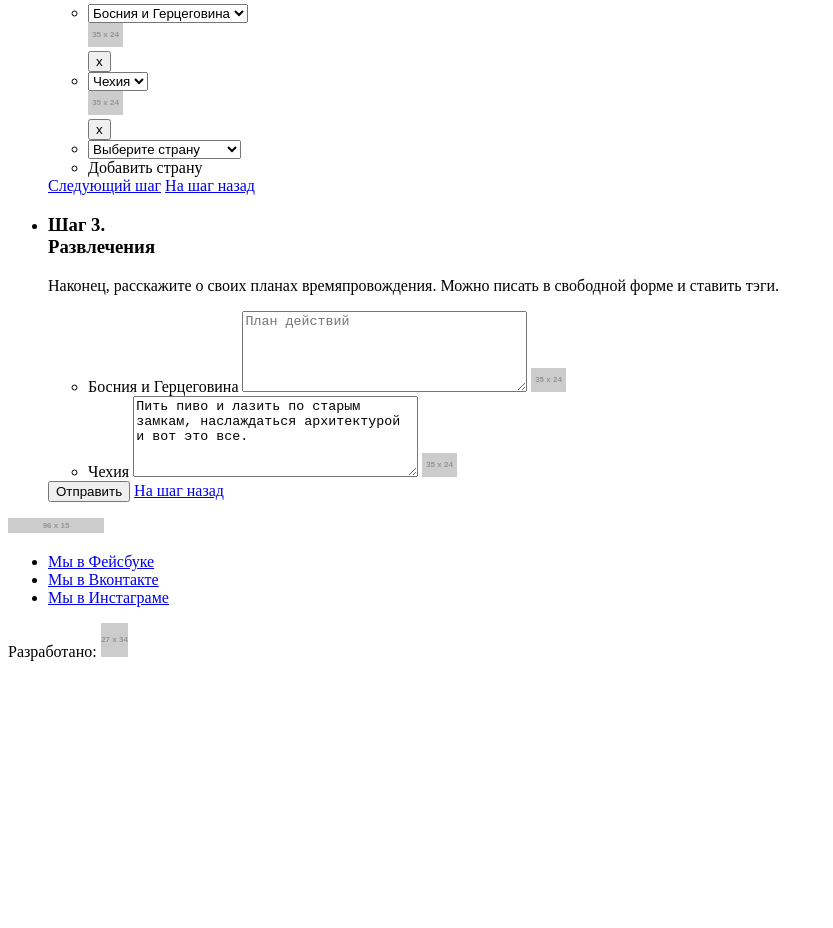
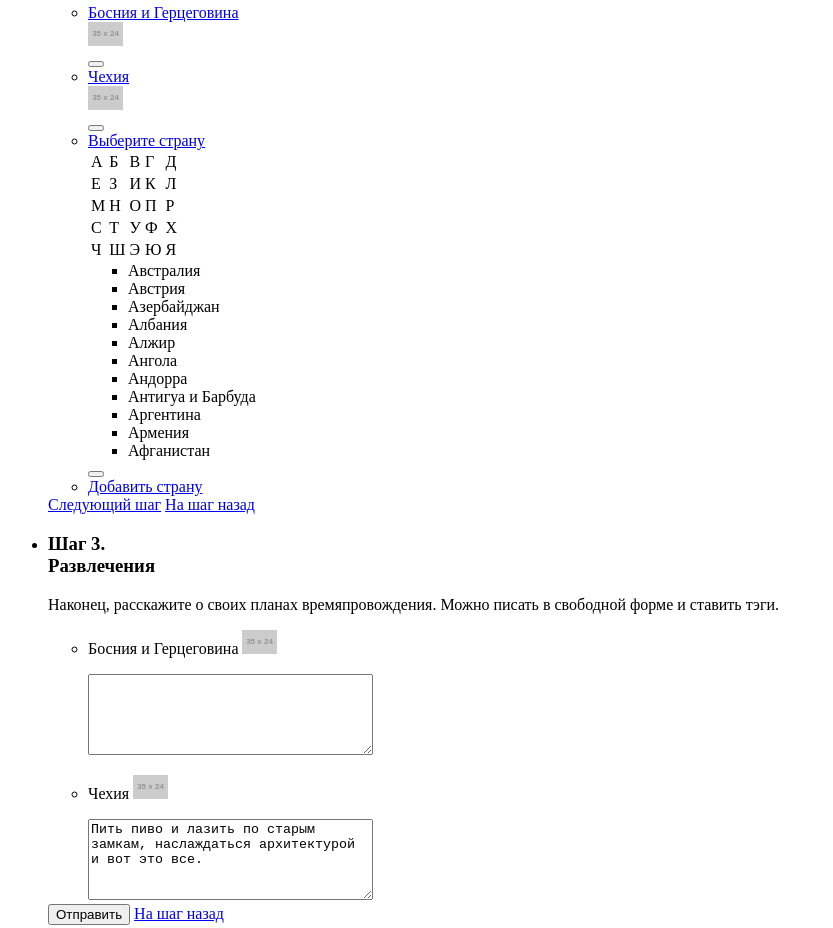
Before and after one commit to IreneMMM/161553-pognali-21, a website: page source/form.html in a window 1280 px wide. Shown: the part 1755-2683 px from the top of the page, without its empty margins (0-833 px from the left). Before the commit the page ends 2424 px from the top, so only its background shows below. Drawn offline with Linux system fonts and the light colour scheme; placeholder pictures from the web are drawn by us.

Commit message:
Разметка страницы формы_исправления

```diff
--- a/source/form.html
+++ b/source/form.html
@@ -20,7 +20,7 @@
       <div class="main-nav__wrapper">
         <ul class="main-nav__list site-list">
           <li class="site-list__item">
-            <a href="">
+            <a href="#">
               О сервисе
             </a>
           </li>
@@ -37,7 +37,7 @@
         </ul>
         <ul class="main-nav__list user-list">
           <li class="user-list__item user-list__item--login">
-            <a class="login-link" href="">
+            <a class="login-link" href="#">
               Авторизация
             </a>
           </li>
@@ -85,19 +85,19 @@
         <button class="button-photo-change" type="button">Cменить фото</button>
 
         <form class="user-tags" action="#" method="POST">
-          <fieldset>
+          <fieldset class="user-tags__area">
             <legend class="user-tags__title">Теги</legend>
             <textarea class="user-tags__text" name="tags" placeholder="Коротко о себе в виде 5-8 хештэгов"></textarea>
           </fieldset>
         </form>
 
         <form class="user-transport" action="#" method="POST">
-          <fieldset>
+          <fieldset class="user-transport__box">
             <legend class="user-transport__title">Транcпорт</legend>
-            <button class="user-transport__item user-transport__item--plane" name="transport" type="button"></button>
-            <button class="user-transport__item user-transport__item--bus" name="transport" type="button"></button>
-            <button class="user-transport__item user-transport__item--cycle" name="transport" type="button"></button>
-            <button class="user-transport__item user-transport__item--foot" name="transport" type="button"></button>
+            <button class="user-transport__item user-transport__item--plane" name="plane" type="button" aria-label="Выбрать способ передвижения - самолет"></button>
+            <button class="user-transport__item user-transport__item--bus" name="bus" type="button" aria-label="Выбрать способ передвижения - автобус"></button>
+            <button class="user-transport__item user-transport__item--cycle" name="cycle" type="button" aria-label="Выбрать способ передвижения - велосипед"></button>
+            <button class="user-transport__item user-transport__item--foot" name="foot" type="button" aria-label="Выбрать способ передвижения - пешком"></button>
           </fieldset>
         </form>
       </div>
@@ -111,21 +111,24 @@
             <p class="user-plans__countries">Франция, Италия</p>
             <p class="user-plans__companions">3 попутчика</p>
             <p class="user-plans__dates">26 мар — 29 мар</p>
-            <a class="user-plans__button-change" href="">Изменить</a>
+            <a class="user-plans__button-change" href="#">Изменить</a>
           </li>
           <li class="user-plans__item">
             <p class="user-plans__countries">Франция, Италия</p>
             <p class="user-plans__companions">3 попутчика</p>
             <p class="user-plans__dates">26 мар — 29 мар</p>
-            <a class="user-plans__button-change" href="">Изменить</a>
+            <a class="user-plans__button-change" href="#">Изменить</a>
           </li>
         </ol>
       </div>
     </section>
 
     <section class="plan-addition">
-      <div class="plan-addition__wrapper">
+      <div class="plan-addition__wrapper steps">
+
+        <form class="steps" method="get" action="https://echo.htmlacademy.ru">
           <h2 class="plan-addition__title">Добавить план</h2>
+          <div class="steps-marker">
             <ul class="steps-marker__list">
               <li class="steps-marker__item steps-marker__item--active">
                 <a href="#">Даты</a>
@@ -137,13 +140,13 @@
                 <a href="#">Развлечения</a>
               </li>
             </ul>
-
+          </div>
           <ul class="steps__list">
-          <li class="steps__item step__item--one" id="step1">
+            <li class="steps__item steps__item--one" id="step1">
               <h3 class="steps__title">Шаг 1.<br>Даты пребывания</h3>
               <p class="steps__description">Укажите предпочтительное количество попутчиков, которых вы хотели бы позвать в
                 поездку и ее предполагаемую длительность.</p>
-            <form class="companions__form" method="get" action="https://echo.htmlacademy.ru">
+              <div class="companions">
                 <div class="companions-amount">
                   <label for="companions-amount">Ищу попутчиков:</label>
                   <p>Чел.</p>
@@ -158,15 +161,14 @@
                   <label for="is-children">Можно с детьми</label>
                   <input type="checkbox" id="is-children" name="is-children">
                 </div>
-
-              <div class="calendar__wrapper">
+                <div class="calendar">
                   <ul class="month">
                     <li class="month__arrow month__arrow--prev">&#10094;</li>
                     <li class="month__title">Март 2019</li>
                     <li class="month__arrow month__arrow--next">&#10095;</li>
                   </ul>
-                <table class="calendar">
-                  <tr class="weekdays__list">
+                  <table class="calendar__table">
+                    <tr class="weekdays">
                       <th class="weekdays__item">Пн</th>
                       <th class="weekdays__item">Вт</th>
                       <th class="weekdays__item">Ср</th>
@@ -175,7 +177,7 @@
                       <th class="weekdays__item weekdays__item--holiday">Сб</th>
                       <th class="weekdays__item weekdays__item--holiday">Вс</th>
                     </tr>
-                  <tr>
+                    <tr class="days">
                       <td class="days__item days__item--disabled">23</td>
                       <td class="days__item days__item--disabled">24</td>
                       <td class="days__item days__item--disabled">25</td>
@@ -184,7 +186,7 @@
                       <td class="days__item days__item--disabled">28</td>
                       <td class="days__item days__item--disabled">1</td>
                     </tr>
-                  <tr>
+                    <tr class="days">
                       <td class="days__item days__item--disabled">2</td>
                       <td class="days__item days__item--disabled">3</td>
                       <td class="days__item days__item--disabled">4</td>
@@ -193,7 +195,7 @@
                       <td class="days__item days__item--disabled">7</td>
                       <td class="days__item days__item--disabled">8</td>
                     </tr>
-                  <tr>
+                    <tr class="days">
                       <td class="days__item days__item--disabled">9</td>
                       <td class="days__item days__item--disabled">10</td>
                       <td class="days__item days__item--disabled">11</td>
@@ -202,7 +204,7 @@
                       <td class="days__item days__item--disabled">14</td>
                       <td class="days__item days__item--disabled">15</td>
                     </tr>
-                  <tr>
+                    <tr class="days">
                       <td class="days__item days__item--disabled">16</td>
                       <td class="days__item days__item--disabled">17</td>
                       <td class="days__item days__item--disabled">18</td>
@@ -211,7 +213,7 @@
                       <td class="days__item days__item--disabled">21</td>
                       <td class="days__item days__item--disabled">22</td>
                     </tr>
-                  <tr>
+                    <tr class="days">
                       <td class="days__item days__item--disabled">23</td>
                       <td class="days__item days__item--disabled">24</td>
                       <td class="days__item days__item--disabled">25</td>
@@ -220,7 +222,7 @@
                       <td class="days__item days__item--chosen">28</td>
                       <td class="days__item">29</td>
                     </tr>
-                  <tr>
+                    <tr class="days">
                       <td class="days__item">30</td>
                       <td class="days__item">31</td>
                       <td class="days__item">1</td>
@@ -231,112 +233,144 @@
                     </tr>
                   </table>
                 </div>
-            </form>
-            <a class="form__button form__button--next" href="#step2">Следующий шаг</a>
+              </div>
+              <a class="steps__button steps__button--next" href="#step2">Следующий шаг</a>
             </li>
 
-          <li class="steps__item step__item--two" id="step2">
+            <li class="steps__item steps__item--two" id="step2">
               <h3 class="steps__title">Шаг 2.<br>Маршрут</h3>
               <p class="steps__description">Укажите страны, которые вы хотели бы посетить. Это может быть одна или сразу
                 несколько.</p>
 
-            <form class="countries__form" method="get" action="https://echo.htmlacademy.ru">
-              <ul class="countries-select__list">
-                <li class="countries-select__item">
-                  <select class="countries__list" name="select-one">
-                    <option class="countries__item" value="Bosnia_and_Herzegovina">Босния и Герцеговина</option>
-                  </select>
+              <div class="route-form">
+                <ul class="route-form__list">
+                  <li class="route-form__item">
+                    <div class="countries-container">
+                      <a class="countries-container__toggle" href="#" >
+                        <span class="countries-container__label">Босния и Герцеговина</span>
+                      </a>
+                    </div>
                     <div class="country-flag">
                       <img class="country-flag__image" src="https://via.placeholder.com/35x24" alt="">
                     </div>
-                  <button class="country-select__button-close" type="button">x</button>
+                    <button class="route-form__button" type="button" aria-label="Удалить выбранный вариант"></button>
                   </li>
-                <li class="countries-select__item">
-                  <select class="countries__list" name="select-two">
-                    <option class="countries__item" value="Czechia">Чехия</option>
-                  </select>
+                  <li class="route-form__item">
+                    <div class="countries-container">
+                      <a class="countries-container__toggle" href="#" >
+                        <span class="countries-container__label">Чехия</span>
+                      </a>
+                    </div>
                     <div class="country-flag">
                       <img class="country-flag__image" src="https://via.placeholder.com/35x24" alt="">
                     </div>
-                  <button class="country-select__button-close" type="button">x</button>
+                    <button class="route-form__button" type="button" aria-label="Удалить выбранный вариант"></button>
                   </li>
-                <li class="countries-select__item">
-                  <select class="countries__list" name="select-three">
-                    <optgroup class="alphabet__group" label="alphabet">
-                      <option class="alphabet__item" value="choose_country">Выберите страну</option>
-                      <option class="alphabet__item" value="а">A</option>
-                      <option class="alphabet__item" value="б">Б</option>
-                      <option class="alphabet__item" value="в">В</option>
-                      <option class="alphabet__item" value="г">Г</option>
-                      <option class="alphabet__item" value="д">Д</option>
-                      <option class="alphabet__item" value="е">Е</option>
-                      <option class="alphabet__item" value="з">З</option>
-                      <option class="alphabet__item" value="и">И</option>
-                      <option class="alphabet__item" value="к">К</option>
-                      <option class="alphabet__item" value="л">Л</option>
-                      <option class="alphabet__item" value="м">М</option>
-                      <option class="alphabet__item" value="н">Н</option>
-                      <option class="alphabet__item" value="о">О</option>
-                      <option class="alphabet__item" value="п">П</option>
-                      <option class="alphabet__item" value="р">Р</option>
-                      <option class="alphabet__item" value="с">С</option>
-                      <option class="alphabet__item" value="т">Т</option>
-                      <option class="alphabet__item" value="у">У</option>
-                      <option class="alphabet__item" value="ф">Ф</option>
-                      <option class="alphabet__item" value="х">Х</option>
-                      <option class="alphabet__item" value="ч">Ч</option>
-                      <option class="alphabet__item" value="ш">Ш</option>
-                      <option class="alphabet__item" value="щ">Щ</option>
-                      <option class="alphabet__item" value="э">Э</option>
-                      <option class="alphabet__item" value="ю">Ю</option>
-                    </optgroup>
-                    <optgroup class="countries__group" label="countries">
-                      <option class="countries__item" value="Australia">Австралия</option>
-                      <option class="countries__item" value="Austria">Австрия</option>
-                      <option class="countries__item" value="Azerbaijan">Азербайджан</option>
-                      <option class="countries__item" value="Albania">Албания</option>
-                      <option class="countries__item" value="Algeria">Алжир</option>
-                      <option class="countries__item" value="Angola">Ангола</option>
-                      <option class="countries__item" value="Andorra">Андорра</option>
-                      <option class="countries__item" value="Antigua_and_Barbuda">Антигуа и Барбуда</option>
-                      <option class="countries__item" value="Argentina">Аргентина</option>
-                      <option class="countries__item" value="Armenia">Армения</option>
-                      <option class="countries__item" value="Afghanistan">Афганистан</option>
-                    </optgroup>
-                  </select>
+                  <li class="route-form__item">
+                    <div class="countries-container">
+                      <a class="countries-container__toggle" href="#" >
+                        <span class="countries-container__label">Выберите страну</span>
+                      </a>
+                      <div class="countries-container__options">
+                        <div class="alphabet">
+                          <table class="alphabet__table">
+                            <tr class="alphabet__row">
+                              <td class="alphabet__cell alphabet__cell--current">А</td>
+                              <td class="alphabet__cell">Б</td>
+                              <td class="alphabet__cell">В</td>
+                              <td class="alphabet__cell">Г</td>
+                              <td class="alphabet__cell">Д</td>
+                            </tr>
+                            <tr class="alphabet__row">
+                              <td class="alphabet__cell">Е</td>
+                              <td class="alphabet__cell">З</td>
+                              <td class="alphabet__cell">И</td>
+                              <td class="alphabet__cell">К</td>
+                              <td class="alphabet__cell">Л</td>
+                            </tr>
+                            <tr class="alphabet__row">
+                              <td class="alphabet__cell">М</td>
+                              <td class="alphabet__cell">Н</td>
+                              <td class="alphabet__cell">О</td>
+                              <td class="alphabet__cell">П</td>
+                              <td class="alphabet__cell">Р</td>
+                            </tr>
+                            <tr class="alphabet__row">
+                              <td class="alphabet__cell">С</td>
+                              <td class="alphabet__cell">Т</td>
+                              <td class="alphabet__cell">У</td>
+                              <td class="alphabet__cell">Ф</td>
+                              <td class="alphabet__cell">Х</td>
+                            </tr>
+                            <tr class="alphabet__row">
+                              <td class="alphabet__cell">Ч</td>
+                              <td class="alphabet__cell">Ш</td>
+                              <td class="alphabet__cell">Э</td>
+                              <td class="alphabet__cell">Ю</td>
+                              <td class="alphabet__cell">Я</td>
+                            </tr>
+                          </table>
+                        </div>
+                        <div class="countries">
+                          <ul class="countries__list">
+                            <li class="countries__item">Австралия</li>
+                            <li class="countries__item">Австрия</li>
+                            <li class="countries__item">Азербайджан</li>
+                            <li class="countries__item">Албания</li>
+                            <li class="countries__item">Алжир</li>
+                            <li class="countries__item">Ангола</li>
+                            <li class="countries__item">Андорра</li>
+                            <li class="countries__item">Антигуа и Барбуда</li>
+                            <li class="countries__item">Аргентина</li>
+                            <li class="countries__item">Армения</li>
+                            <li class="countries__item">Афганистан</li>
+                          </ul>
+                        </div>
+                      </div>
+                    </div>
+                    <button class="route-form__button" type="button" aria-label="Удалить выбранный вариант"></button>
                   </li>
-                <li class="countries-select__item country-add">
-                  <span class="country-add__text">Добавить страну</span>
+                  <li class="route-form__item">
+                    <div class="country-add-button">
+                      <a class="country-add-button__link" href="#">Добавить страну</a>
+                    </div>
+                  </li>
+                </ul>
+              </div>
+              <a class="steps__button steps__button--next" href="#step3">Следующий шаг</a>
+              <a class="steps__button steps__button--prev" href="#step1">На шаг назад</a>
+            </li>
+
+            <li class="steps__item steps__item--three" id="step3">
+              <h3 class="steps__title">Шаг 3.<br>Развлечения</h3>
+              <p class="steps__description">Наконец, расскажите о своих планах времяпровождения. Можно писать в свободной
+                форме и ставить тэги.</p>
+
+              <div class="chosen-countries">
+                <ul class="chosen-countries__list">
+                  <li class="chosen-countries__item">
+                    <p class="chosen-countries__title">Босния и Герцеговина
+                      <img class="chosen-countries__flag" src="https://via.placeholder.com/35x24" alt="">
+                    </p>
+                    <textarea id="chosen-country-one" name="chosen-country" rows="5" cols="33"
+                      placeholder="План действий">
+                    </textarea>
+                  </li>
+                  <li class="chosen-countries__item">
+                    <p class="chosen-countries__title">Чехия
+                      <img class="chosen-countries__flag" src="https://via.placeholder.com/35x24" alt="">
+                    </p>
+                    <textarea id="chosen-country-two" name="chosen-country" rows="5" cols="33"
+                      placeholder="План действий">Пить пиво и лазить по старым замкам, наслаждаться архитектурой и вот это все.</textarea>
+                  </li>
+                </ul>
+              </div>
+
+              <input class="steps__button steps__button--next" type="submit" value="Отправить">
+              <a class="steps__button steps__button--prev" href="#step2">На шаг назад</a>
             </li>
           </ul>
         </form>
-            <a class="form__button form__button--next" href="#step3">Следующий шаг</a>
-            <a class="form__button form__button--prev" href="#step1">На шаг назад</a>
-          </li>
-
-          <li class="steps__item step__item--three" id="step3">
-            <h3 class="steps__title">Шаг 3.<br>Развлечения</h3>
-            <p class="steps__description">Наконец, расскажите о своих планах времяпровождения. Можно писать в свободной
-              форме и ставить тэги.</p>
-            <ul class="chosen-countries__list">
-              <li class="chosen-countries__item">
-                <label class="chosen-countries__title" for="chosen-country-one">Босния и Герцеговина</label>
-                <textarea id="chosen-country-one" name="chosen-country" rows="5" cols="33"
-                  placeholder="План действий"></textarea>
-                <img class="country-flag__image chosen-countries__image" src="https://via.placeholder.com/35x24" alt="">
-              </li>
-              <li class="chosen-countries__item">
-                <label class="chosen-countries__title" for="chosen-country-two">Чехия</label>
-                <textarea id="chosen-country-two" name="chosen-country" rows="5" cols="33"
-                  placeholder="План действий">Пить пиво и лазить по старым замкам, наслаждаться архитектурой и вот это все.</textarea>
-                <img class="country-flag__image chosen-countries__image" src="https://via.placeholder.com/35x24" alt="">
-              </li>
-            </ul>
-
-            <button class="form__button form__button--next" type="submit">Отправить</button>
-            <a class="form__button form__button--prev" href="#step2">На шаг назад</a>
-          </li>
-        </ul>
       </div>
     </section>
   </main>
```
Lines whose indentation alone changed are shown as unchanged.
